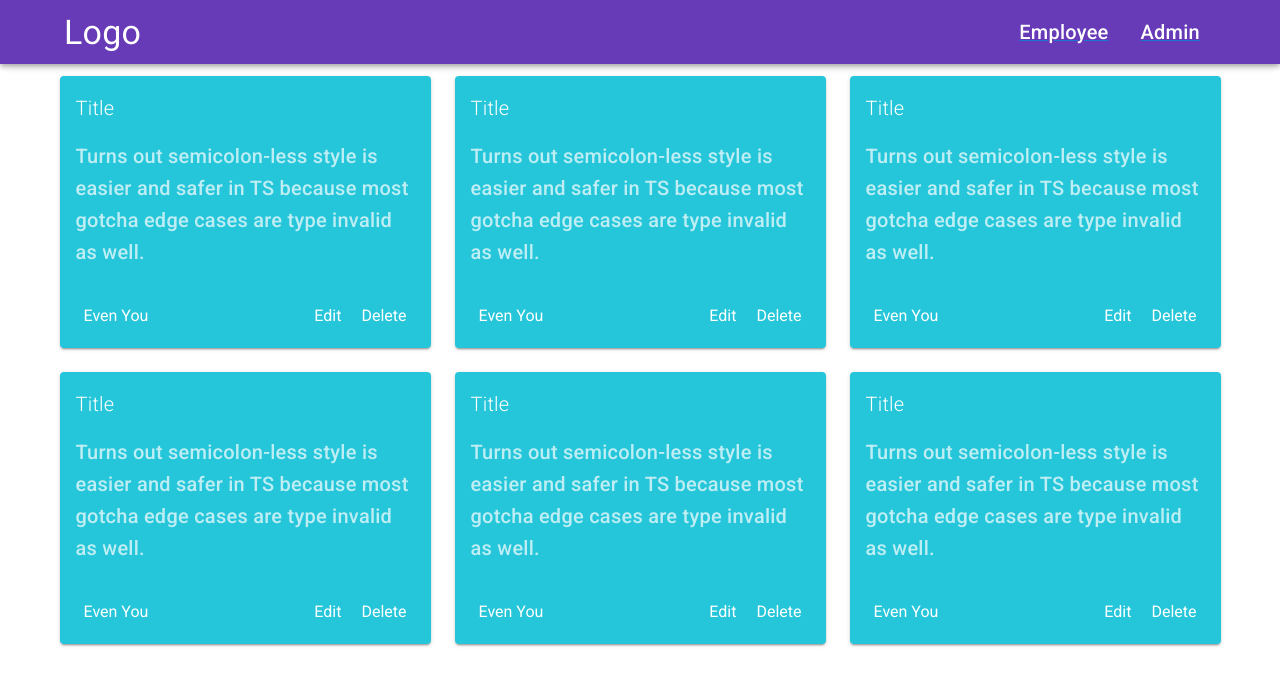
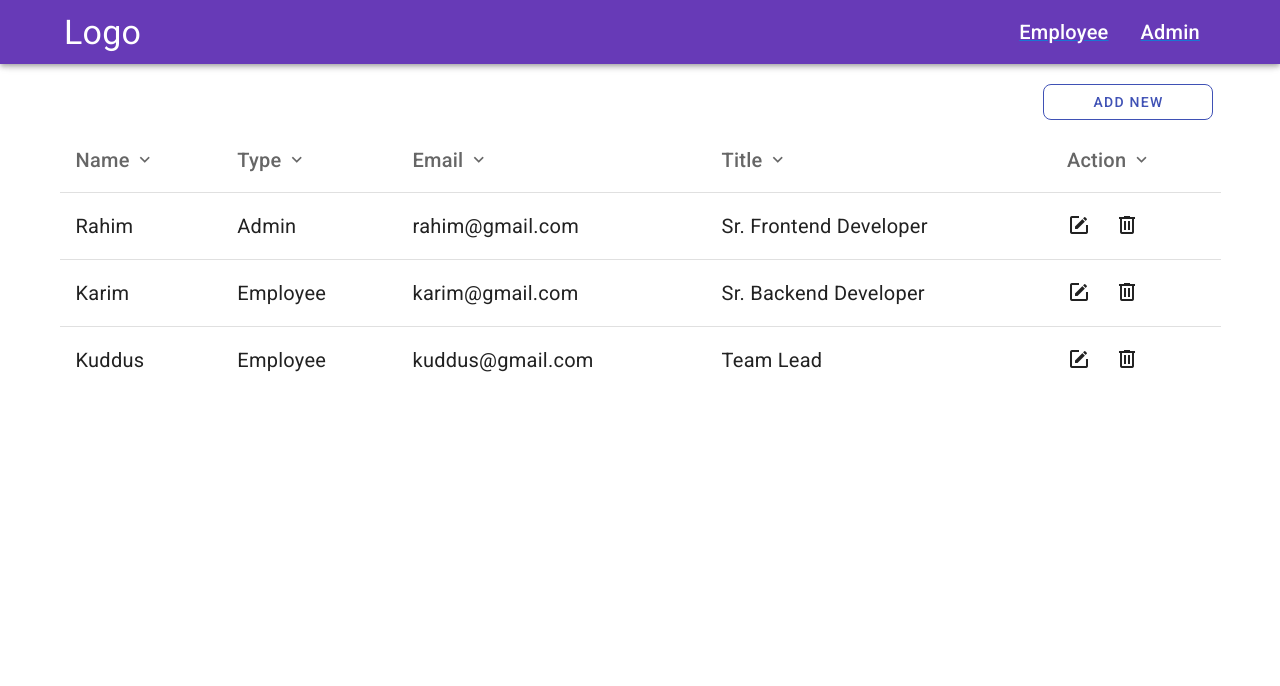
Before and after one commit to hasanrana21/SS-VUE-TASK-HASAN, a Nuxt app: page /employee in a window 1280 px wide. Shown: the top 686 px of the page. Built offline with nearby package versions, Linux system fonts and the light colour scheme.

Commit message:
show lists change card to table

```diff
--- /dev/null
+++ b/components/ui/button/index.vue
@@ -0,0 +1,16 @@
+<template>
+  <v-btn class="ma-2 px-12 rounded-lg" outlined color="indigo">
+    {{ label }}
+  </v-btn>
+</template>
+<script>
+export default {
+  name: 'ui-button',
+  props: {
+    label: {
+      type: String,
+      required: true,
+    },
+  },
+}
+</script>
--- /dev/null
+++ b/components/ui/table/index.vue
@@ -0,0 +1,52 @@
+<template>
+  <div>
+    <div class="d-flex justify-end">
+      <slot name="header"/>
+    </div>
+    <v-simple-table>
+      <thead>
+        <tr>
+          <th
+            v-for="(title, index) in headers"
+            :key="index"
+            class="text-left title py-4"
+            style="cursor: pointer"
+            @click="sorting()"
+          >
+            {{ title.label }}
+            <span
+              class="mdi title"
+              :class="[sorted ? 'mdi-chevron-up' : 'mdi-chevron-down']"
+            ></span>
+          </th>
+        </tr>
+      </thead>
+      <tbody>
+        <slot />
+      </tbody>
+    </v-simple-table>
+  </div>
+</template>
+<script>
+export default {
+  name: 'ui-table',
+  props: {
+    headers: {
+      type: Array,
+      required: true,
+    },
+  },
+  data() {
+    return {
+      sorted: false,
+    }
+  },
+  methods: {
+    sorting() {
+      this.sorted = !this.sorted
+    },
+  },
+}
+</script>
+
+<style scoped></style>
--- a/package.json
+++ b/package.json
@@ -12,6 +12,7 @@
     "lintfix": "prettier --write --list-different ."
   },
   "dependencies": {
+    "@mdi/font": "^7.0.96",
     "core-js": "^3.19.3",
     "nuxt": "^2.15.8",
     "vue": "^2.6.14",
--- a/pages/employee.vue
+++ b/pages/employee.vue
@@ -1,55 +1,71 @@
 <template>
   <v-container>
-    <v-row>
-      <v-col v-for="(item, key) in this.list" :key="key" cols="4">
-        <ui-card :data="item"></ui-card>
-      </v-col>
-    </v-row>
+    <ui-table :headers="this.headers">
+      <template #header>
+        <ui-button label="Add New"></ui-button>
+      </template>
+      <tr v-for="(item, key) in data" :key="key">
+        <td class="title font-weight-regular py-4">{{ item.name }}</td>
+        <td class="title font-weight-regular py-4">{{ item.type }}</td>
+        <td class="title font-weight-regular py-4">{{ item.email }}</td>
+        <td class="title font-weight-regular py-4">{{ item.title }}</td>
+        <td class="title font-weight-regular py-4">
+          <span
+            class="mdi mdi-square-edit-outline headline mr-6"
+            style="cursor: pointer"
+          ></span>
+          <span
+            class="mdi mdi-trash-can-outline headline"
+            style="cursor: pointer"
+          ></span>
+        </td>
+      </tr>
+    </ui-table>
   </v-container>
 </template>
 <script>
-import UiCard from '@/components/ui/card/index.vue'
+import UiTable from '@/components/ui/table/index.vue'
+import UiButton from '@/components/ui/button/index.vue'
 export default {
   name: 'employee',
-  components: { UiCard },
+  components: { UiTable, UiButton },
   data() {
     return {
-      list: [
+      data: [
         {
-          title: 'Title',
-          description:
-            'Turns out semicolon-less style is easier and safer in TS because most gotcha edge cases are type invalid as well.',
-          name: 'Even You',
+          name: 'Rahim',
+          type: 'Admin',
+          email: 'rahim@gmail.com',
+          title: 'Sr. Frontend Developer',
         },
         {
-          title: 'Title',
-          description:
-            'Turns out semicolon-less style is easier and safer in TS because most gotcha edge cases are type invalid as well.',
-          name: 'Even You',
+          name: 'Karim',
+          type: 'Employee',
+          email: 'karim@gmail.com',
+          title: 'Sr. Backend Developer',
         },
         {
-          title: 'Title',
-          description:
-            'Turns out semicolon-less style is easier and safer in TS because most gotcha edge cases are type invalid as well.',
-          name: 'Even You',
+          name: 'Kuddus',
+          type: 'Employee',
+          email: 'kuddus@gmail.com',
+          title: 'Team Lead',
+        },
+      ],
+      headers: [
+        {
+          label: 'Name',
         },
         {
-          title: 'Title',
-          description:
-            'Turns out semicolon-less style is easier and safer in TS because most gotcha edge cases are type invalid as well.',
-          name: 'Even You',
+          label: 'Type',
         },
         {
-          title: 'Title',
-          description:
-            'Turns out semicolon-less style is easier and safer in TS because most gotcha edge cases are type invalid as well.',
-          name: 'Even You',
+          label: 'Email',
         },
         {
-          title: 'Title',
-          description:
-            'Turns out semicolon-less style is easier and safer in TS because most gotcha edge cases are type invalid as well.',
-          name: 'Even You',
+          label: 'Title',
+        },
+        {
+          label: 'Action',
         },
       ],
     }
```
Also changed, not shown: 2 other files (tests, documents, lock files or other folders).
